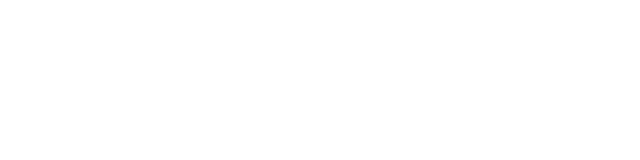
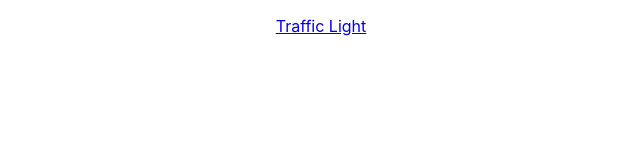
Before and after one commit to johnnyoshika/xstate-experiment, a React (Create React App) app: page / in a window 1280 px wide. Shown: the top 160 px of the page, without its empty margins (319-959 px from the left). Built offline with nearby package versions, Linux system fonts and the light colour scheme.

Commit message:
Add link to Traffic Light

```diff
--- a/src/App.tsx
+++ b/src/App.tsx
@@ -1,12 +1,17 @@
-import { BrowserRouter, Route, Routes } from 'react-router-dom';
+import { BrowserRouter, Link, Route, Routes } from 'react-router-dom';
 import TrafficLight from './routes/TrafficLight';
 
 const App = () => {
   return (
     <BrowserRouter>
-      <Routes>
-        <Route path="/" element={<TrafficLight />} />
-      </Routes>
+      <div>
+        <div style={{ margin: '16px', textAlign: 'center' }}>
+          <Link to="/">Traffic Light</Link>
+        </div>
+        <Routes>
+          <Route path="/" element={<TrafficLight />} />
+        </Routes>
+      </div>
     </BrowserRouter>
   );
 };
--- a/src/routes/TrafficLight/index.tsx
+++ b/src/routes/TrafficLight/index.tsx
@@ -31,7 +31,7 @@
       style={{
         display: 'grid',
         placeItems: 'center',
-        height: '100vh',
+        height: 'calc(100vh - 100px)',
       }}
     >
       <div>
```
